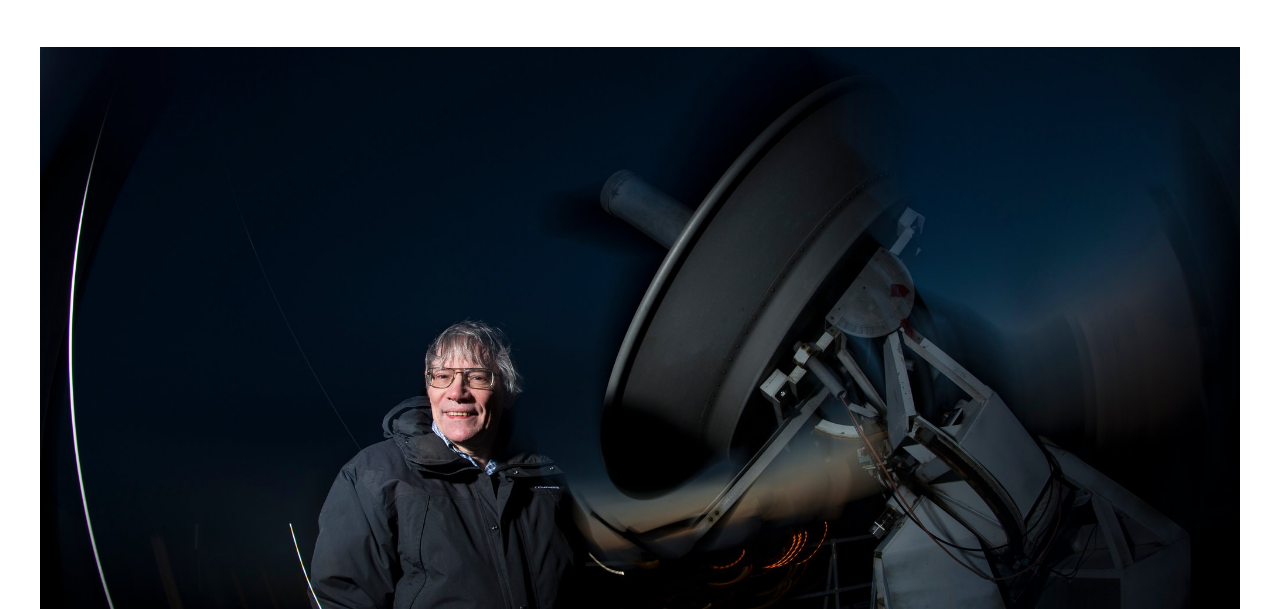
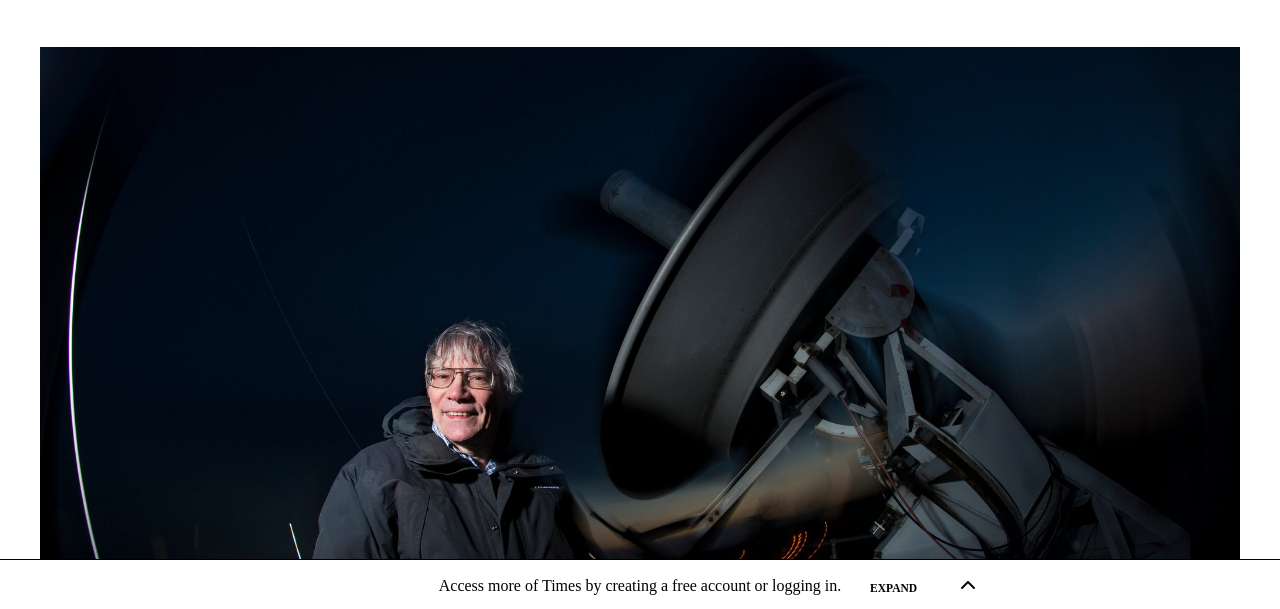
Before and after one commit to Daniduran-dev/NewYorkTimes-Clone, a plain HTML site: page index.html in a window 1280 px wide. Shown: the part 191-800 px from the top of the page. Drawn offline with Linux system fonts and the light colour scheme; files whose address does not match are found by name.

Commit message:
project finished and ready to check with linter

```diff
--- a/index.html
+++ b/index.html
@@ -482,11 +482,19 @@
                 <li><a class="footer-links" href="#">Subscriptions</a></li>
             </ul>
         </footer>
+    </main>
+    <div class="bottom-navbar">
+        <p>
+            Access more of Times by creating a free account or logging in.
+        </p>
+        <div>
+            <span>
+                EXPAND
+            </span>
+            <i class="fas fa-chevron-up"></i>
+        </div>
 
-
-
-
-    </main>
+    </div>
 
 </body>
 </html>
--- a/style.css
+++ b/style.css
@@ -13,9 +13,6 @@
 }
 .clear-float {
     clear: both;
-}
-body {
-    height: 20000px;
 }
 header {
     overflow: hidden;
@@ -83,6 +80,7 @@ header {
     position: relative;
     top: 50px;
     padding-top: 50px;
+    margin-bottom: 70px;
 }
 .article-title .title {
     text-align: center;
@@ -597,6 +595,33 @@ footer {
 .footer-links {
     text-decoration: none;
     font-family: helvetica;
-    font-size: 10px;
+    font-size: 10.5px;
     color: #666;
 }
+.footer-links:hover {
+    text-decoration: underline;
+}
+.bottom-navbar {
+    position: fixed;
+    border-top: 1px solid #000;
+    height: 50px;
+    bottom: 0;
+    width: 100%;
+    background-color: #fff;
+    cursor: pointer;
+}
+.bottom-navbar p {
+    text-align: center;
+    position: relative;
+    top: 17px;
+    font-family: 'Times New Roman', Times, serif;
+}
+.bottom-navbar div {
+    position: absolute;
+    right: 304px
+}
+.bottom-navbar div span {
+    font-size: 11.5px;
+    margin-right: 40px;
+    font-weight: 700;
+}
```
